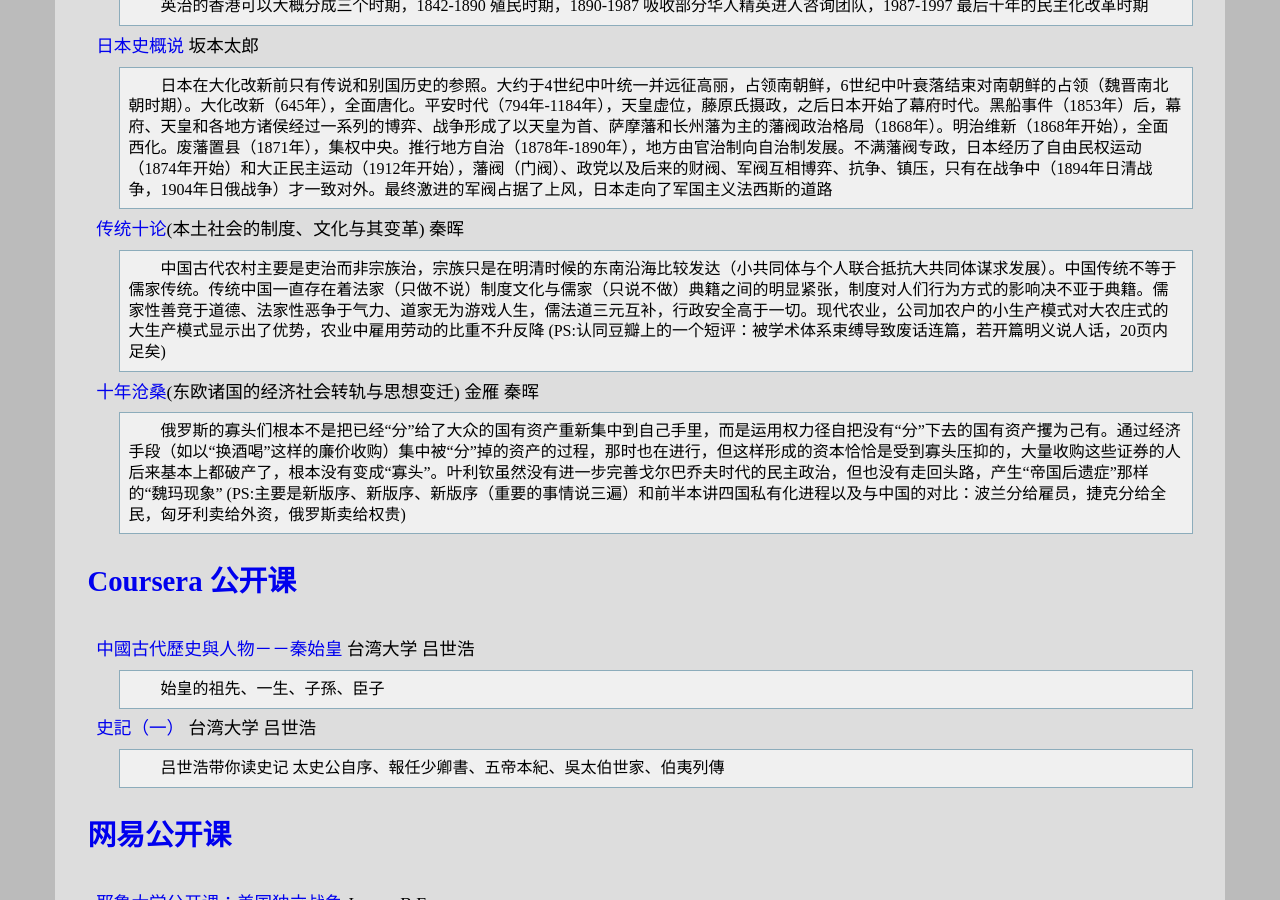
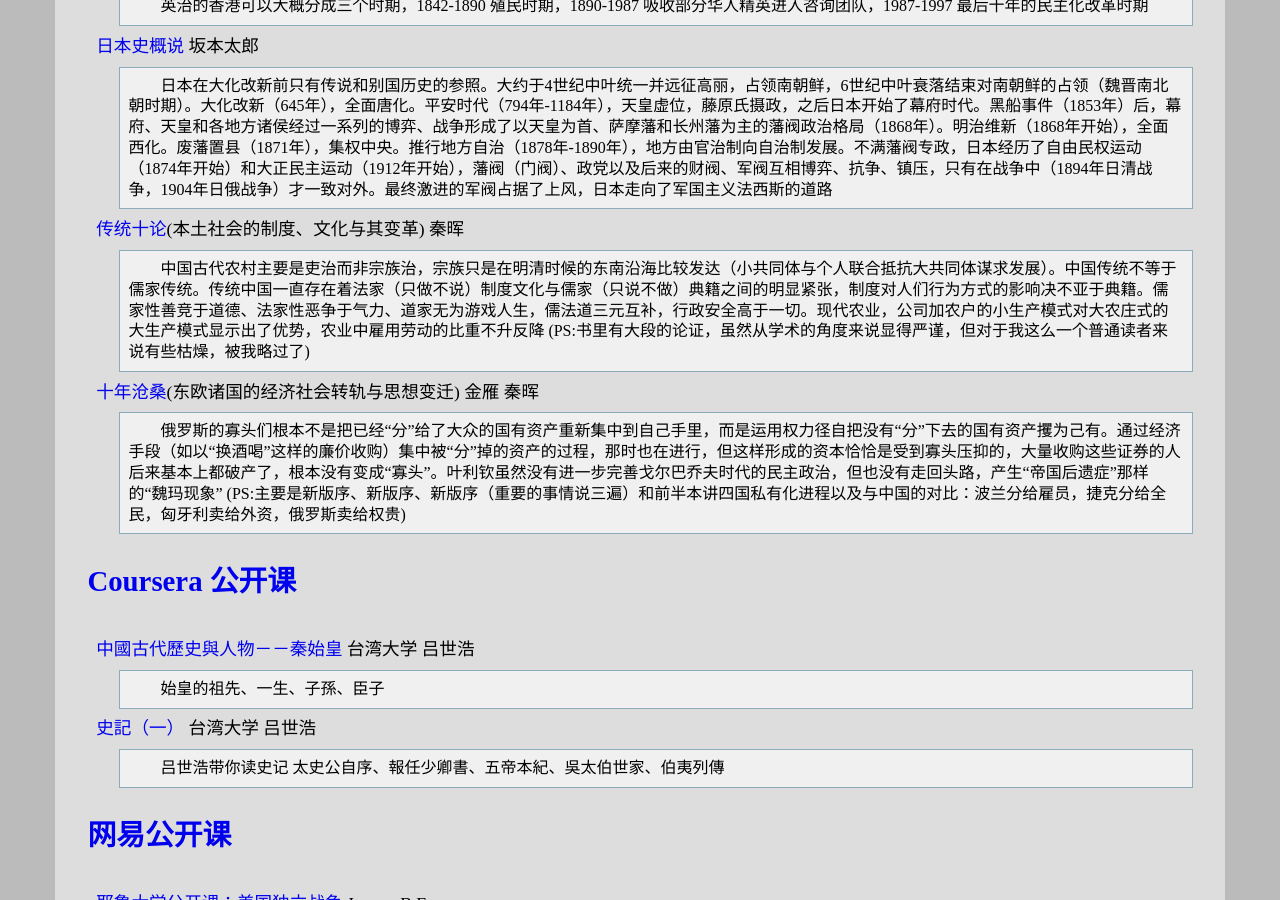
Before and after one commit to leiqin/leiqin.github.io, a Jekyll site: the page built from shoucang/history.markdown, in a window 1280 px wide and 900 px high, scrolled down 1814 px. Built offline with Jekyll 4.4.1, drawn with Linux system fonts in a browser that asks for light colours; comment, search, counter and statistics services are not loaded.

Commit message:
_ 小修改

```diff
--- a/shoucang/history.markdown
+++ b/shoucang/history.markdown
@@ -65,7 +65,7 @@ title: 以史为镜
 :	日本在大化改新前只有传说和别国历史的参照。大约于4世纪中叶统一并远征高丽，占领南朝鲜，6世纪中叶衰落结束对南朝鲜的占领（魏晋南北朝时期）。大化改新（645年），全面唐化。平安时代（794年-1184年），天皇虚位，藤原氏摄政，之后日本开始了幕府时代。黑船事件（1853年）后，幕府、天皇和各地方诸侯经过一系列的博弈、战争形成了以天皇为首、萨摩藩和长州藩为主的藩阀政治格局（1868年）。明治维新（1868年开始），全面西化。废藩置县（1871年），集权中央。推行地方自治（1878年-1890年），地方由官治制向自治制发展。不满藩阀专政，日本经历了自由民权运动（1874年开始）和大正民主运动（1912年开始），藩阀（门阀）、政党以及后来的财阀、军阀互相博弈、抗争、镇压，只有在战争中（1894年日清战争，1904年日俄战争）才一致对外。最终激进的军阀占据了上风，日本走向了军国主义法西斯的道路
 
 [传统十论](http://book.douban.com/subject/25839998/)(本土社会的制度、文化与其变革) 秦晖
-:	中国古代农村主要是吏治而非宗族治，宗族只是在明清时候的东南沿海比较发达（小共同体与个人联合抵抗大共同体谋求发展）。中国传统不等于儒家传统。传统中国一直存在着法家（只做不说）制度文化与儒家（只说不做）典籍之间的明显紧张，制度对人们行为方式的影响决不亚于典籍。儒家性善竞于道德、法家性恶争于气力、道家无为游戏人生，儒法道三元互补，行政安全高于一切。现代农业，公司加农户的小生产模式对大农庄式的大生产模式显示出了优势，农业中雇用劳动的比重不升反降 (PS:认同豆瓣上的一个短评：被学术体系束缚导致废话连篇，若开篇明义说人话，20页内足矣)
+:	中国古代农村主要是吏治而非宗族治，宗族只是在明清时候的东南沿海比较发达（小共同体与个人联合抵抗大共同体谋求发展）。中国传统不等于儒家传统。传统中国一直存在着法家（只做不说）制度文化与儒家（只说不做）典籍之间的明显紧张，制度对人们行为方式的影响决不亚于典籍。儒家性善竞于道德、法家性恶争于气力、道家无为游戏人生，儒法道三元互补，行政安全高于一切。现代农业，公司加农户的小生产模式对大农庄式的大生产模式显示出了优势，农业中雇用劳动的比重不升反降 (PS:书里有大段的论证，虽然从学术的角度来说显得严谨，但对于我这么一个普通读者来说有些枯燥，被我略过了)
 
 [十年沧桑](http://book.douban.com/subject/11615542/)(东欧诸国的经济社会转轨与思想变迁) 金雁 秦晖
 :	俄罗斯的寡头们根本不是把已经“分”给了大众的国有资产重新集中到自己手里，而是运用权力径自把没有“分”下去的国有资产攫为己有。通过经济手段（如以“换酒喝”这样的廉价收购）集中被“分”掉的资产的过程，那时也在进行，但这样形成的资本恰恰是受到寡头压抑的，大量收购这些证券的人后来基本上都破产了，根本没有变成“寡头”。叶利钦虽然没有进一步完善戈尔巴乔夫时代的民主政治，但也没有走回头路，产生“帝国后遗症”那样的“魏玛现象” (PS:主要是新版序、新版序、新版序（重要的事情说三遍）和前半本讲四国私有化进程以及与中国的对比：波兰分给雇员，捷克分给全民，匈牙利卖给外资，俄罗斯卖给权贵)
```
